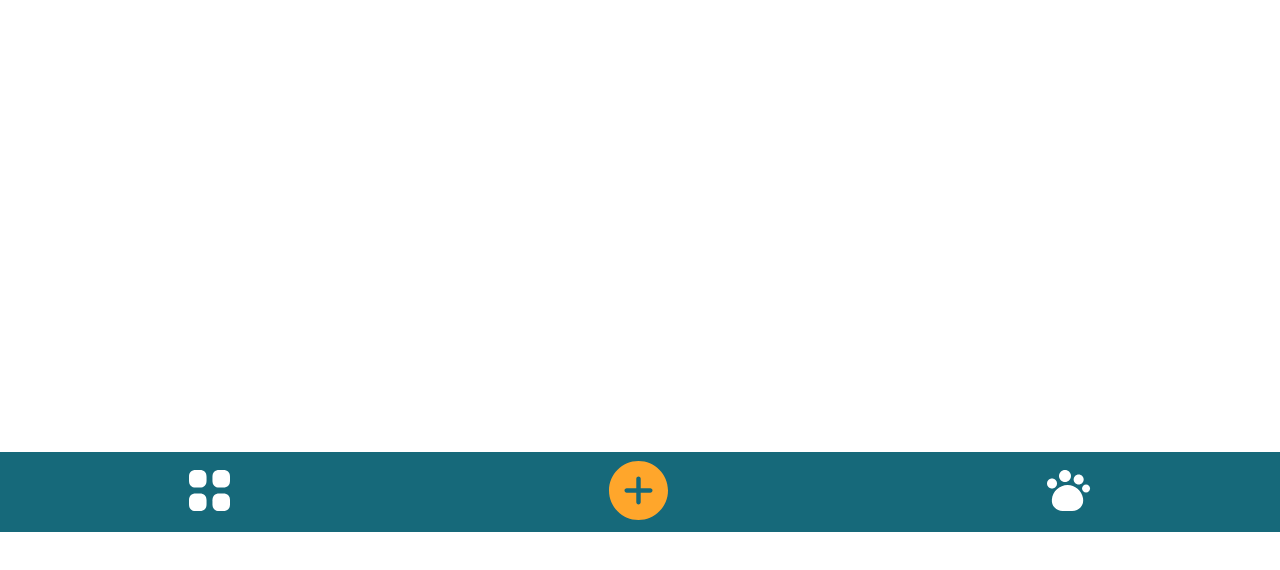
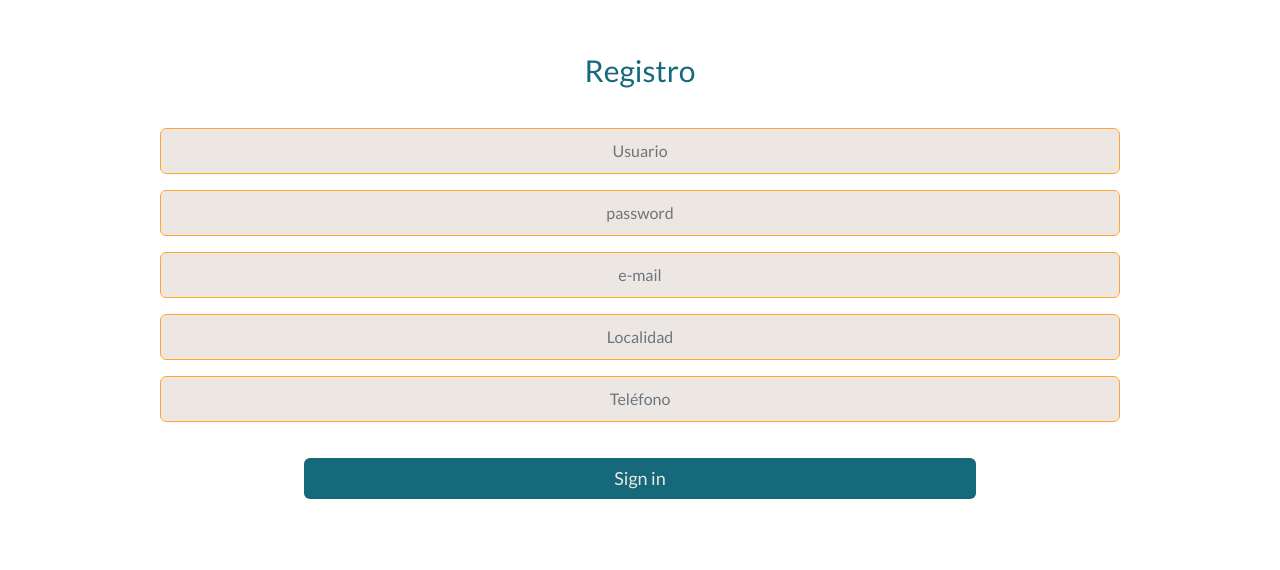
Before and after one commit to AlarconCode/PetFinder, an Angular app: page /registro in a window 1280 px wide. Before the commit this address led to /. Shown: the part 268-838 px from the top of the page. Before the commit the page ends 800 px from the top, so only its background shows below. Built offline with nearby package versions, Linux system fonts and the light colour scheme.

Commit message:
creado maquetacion formulario registro

```diff
--- a/src/app/app-routing.module.ts
+++ b/src/app/app-routing.module.ts
@@ -2,8 +2,10 @@ import { NgModule } from '@angular/core';
 import { RouterModule, Routes } from '@angular/router';
 import { HomePageComponent } from './pages/home-page/home-page.component';
 import { LoadingPageComponent } from './pages/loading-page/loading-page.component';
+import { LoginPageComponent } from './pages/login-page/login-page.component';
 import { PostPageComponent } from './pages/post-page/post-page.component';
 import { ProfilePageComponent } from './pages/profile-page/profile-page.component';
+import { PublicProfilePageComponent } from './pages/public-profile-page/public-profile-page.component';
 import { RegisterPageComponent } from './pages/register-page/register-page.component';
 import { WelcomePageComponent } from './pages/welcome-page/welcome-page.component';
 
@@ -13,6 +15,9 @@ const routes: Routes = [
   {path: 'home', component: HomePageComponent},
   {path: 'publicar', component: PostPageComponent},
   {path: 'mi-perfil', component: ProfilePageComponent},
+  {path: 'registro', component: RegisterPageComponent},
+  {path: 'login', component: LoginPageComponent},
+  {path: 'perfil', component: PublicProfilePageComponent},
 ];
 
 @NgModule({
--- a/src/app/component/footer/footer.component.html
+++ b/src/app/component/footer/footer.component.html
@@ -1,4 +1,4 @@
-<footer *ngIf="router.url == '/' || router.url !== '/bienvenida'" >
+<footer *ngIf="router.url === '/mi-perfil' || router.url === '/home' || router.url === '/perfil'" >
     <a routerLink="home" class="icon-container">
         <img id="icon-feed" src="../../../assets/icons/icon-feed.svg" alt="icono para ir al feed">
     </a>
--- a/src/app/component/register-form/register-form.component.css
+++ b/src/app/component/register-form/register-form.component.css
@@ -0,0 +1,34 @@
+.title {
+    text-align: center;
+    margin-bottom: 40px;
+    color: var(--turquoise);
+    font-size: var(--h1-size);
+}
+
+form {
+    margin: 25% auto;
+    width: 75%;
+}
+
+input {
+    padding: 10px;
+    border: 1px solid var(--yellow);
+    background-color: var(--grey);
+    color: var(--text);
+    font-size: var(--p-size);
+    text-align: center;
+}
+
+.btnContainer {
+    display: flex;
+    justify-content: center;
+    align-items: center;
+    padding: 20px 0;
+}
+.petButton {
+    margin: 0 auto !important;
+    background-color: var(--turquoise);
+    width: 70%;
+    color: var(--grey);
+    font-size: var(--h4-size);
+}
--- a/src/app/component/register-form/register-form.component.html
+++ b/src/app/component/register-form/register-form.component.html
@@ -1 +1,21 @@
-<p>register-form works!</p>
+<form>
+    <h1 class="title">Registro</h1>
+    <div class="mb-3">
+        <input type="text" class="form-control" id="formInput" placeholder="Usuario">
+    </div>
+    <div class="mb-3">
+        <input type="text" class="form-control" id="formInput" placeholder="password">
+    </div>
+    <div class="mb-3">
+        <input type="text" class="form-control" id="formInput" placeholder="e-mail">
+    </div>
+    <div class="mb-3">
+        <input type="text" class="form-control" id="formInput" placeholder="Localidad">
+    </div>
+    <div class="mb-3">
+        <input type="text" class="form-control" id="formInput" placeholder="Teléfono">
+    </div>
+    <div class="btnContainer">
+        <button class="btn petButton" (click)="buttonRegister()">Sign in</button>
+    </div>
+</form>
--- a/src/app/component/register-form/register-form.component.ts
+++ b/src/app/component/register-form/register-form.component.ts
@@ -1,4 +1,5 @@
 import { Component } from '@angular/core';
+import { Router } from '@angular/router';
 
 @Component({
   selector: 'app-register-form',
@@ -7,4 +8,13 @@ import { Component } from '@angular/core';
 })
 export class RegisterFormComponent {
 
+  constructor(private router:Router) {
+
+
+  }
+
+  buttonRegister() {
+    this.router.navigateByUrl('/home')
+  }
+
 }
--- a/src/app/pages/loading-page/loading-page.component.ts
+++ b/src/app/pages/loading-page/loading-page.component.ts
@@ -12,7 +12,7 @@ export class LoadingPageComponent {
 
     // tiempo de la pagina de loading,envía a la pagina de bienvenida
     setTimeout(() => {
-      this.router.navigate(['bienvenida']);
+      this.router.navigate(['registro']);
     }, 5000);  //5s
 
   }
--- a/src/app/pages/register-page/register-page.component.html
+++ b/src/app/pages/register-page/register-page.component.html
@@ -1 +1 @@
-<p>register-page works!</p>
+<app-register-form></app-register-form>
--- a/src/index.html
+++ b/src/index.html
@@ -9,8 +9,10 @@
   <link rel="preconnect" href="https://fonts.googleapis.com">
   <link rel="preconnect" href="https://fonts.gstatic.com" crossorigin>
   <link href="https://fonts.googleapis.com/css2?family=Lato:ital,wght@0,300;0,400;0,700;1,300;1,400&display=swap" rel="stylesheet">
+  <link href="https://cdn.jsdelivr.net/npm/bootstrap@5.2.3/dist/css/bootstrap.min.css" rel="stylesheet" integrity="sha384-rbsA2VBKQhggwzxH7pPCaAqO46MgnOM80zW1RWuH61DGLwZJEdK2Kadq2F9CUG65" crossorigin="anonymous">
 </head>
 <body>
   <app-root></app-root>
+  <script src="https://cdn.jsdelivr.net/npm/bootstrap@5.2.3/dist/js/bootstrap.bundle.min.js" integrity="sha384-kenU1KFdBIe4zVF0s0G1M5b4hcpxyD9F7jL+jjXkk+Q2h455rYXK/7HAuoJl+0I4" crossorigin="anonymous"></script>
 </body>
 </html>
```
